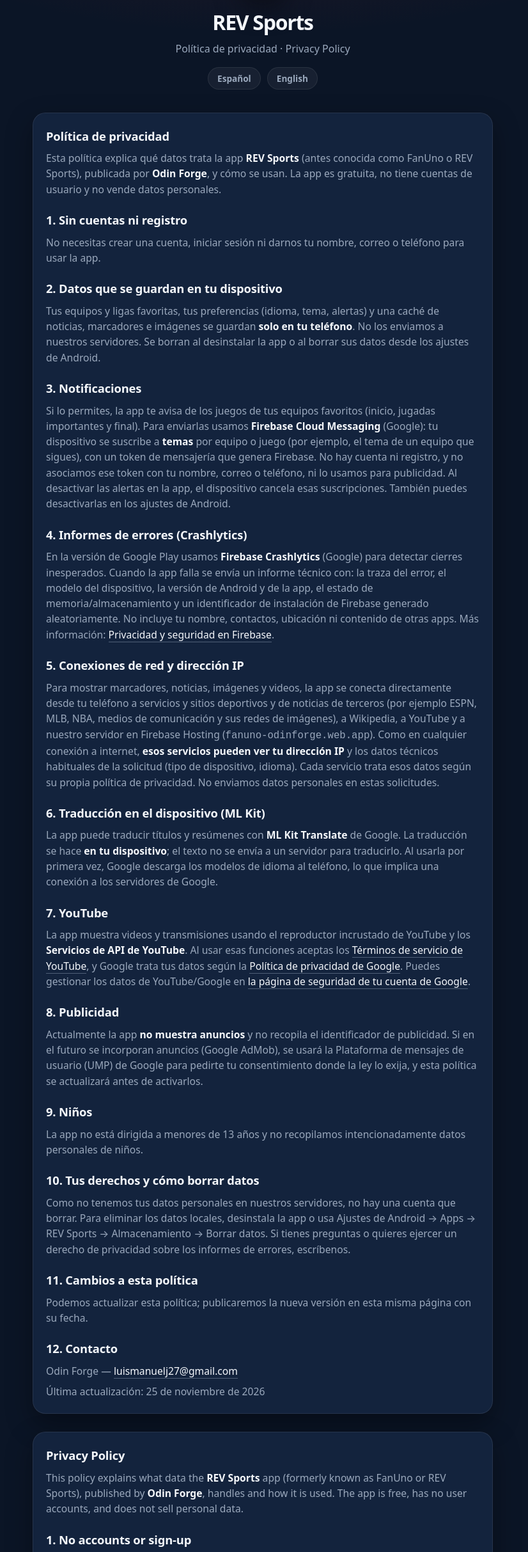
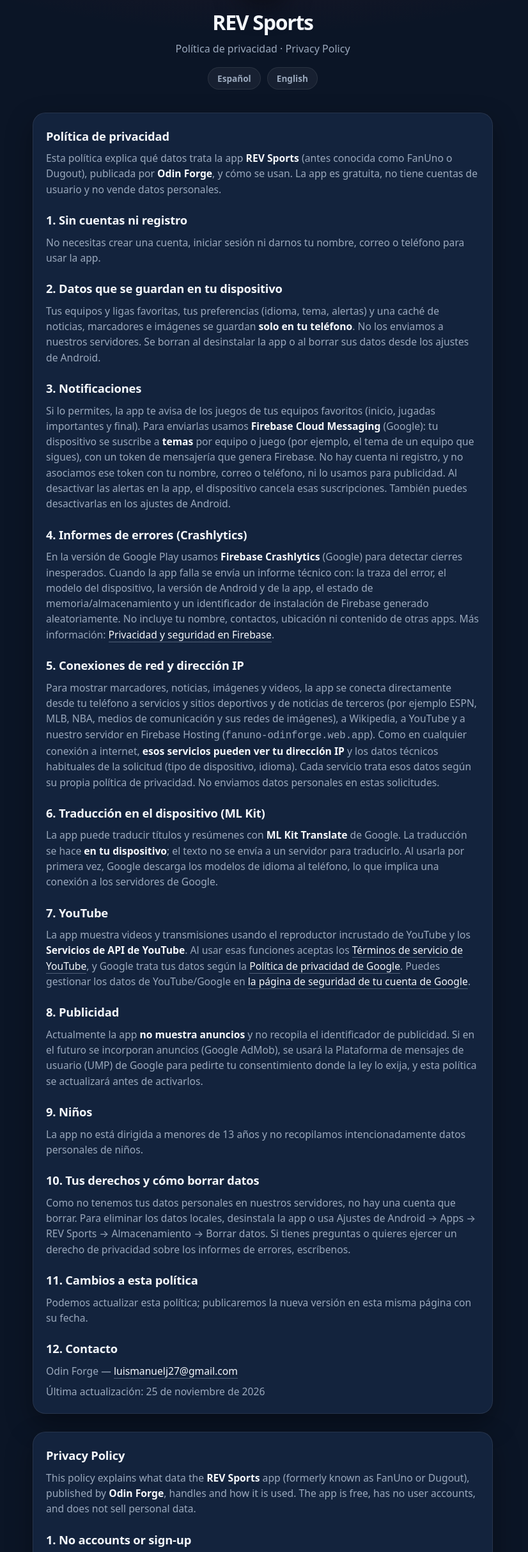
Before and after one commit to ldesoto/ldesoto.github.io, a plain HTML site: page fanuno/privacidad.html in a window 1280 px wide. Shown: the part 127-2553 px from the top of the page at 64% size, without its empty margins (229-1055 px from the left). Drawn offline with Linux system fonts and the light colour scheme.

Commit message:
Fix former-name wording in REV Sports privacy policy

```diff
--- a/fanuno/privacidad.html
+++ b/fanuno/privacidad.html
@@ -98,7 +98,7 @@
 
     <section class="card" id="es" lang="es" aria-labelledby="es-title">
       <h2 id="es-title">Política de privacidad</h2>
-      <p>Esta política explica qué datos trata la app <strong>REV Sports</strong> (antes conocida como FanUno o REV Sports), publicada por <strong>Odin Forge</strong>, y cómo se usan. La app es gratuita, no tiene cuentas de usuario y no vende datos personales.</p>
+      <p>Esta política explica qué datos trata la app <strong>REV Sports</strong> (antes conocida como FanUno o Dugout), publicada por <strong>Odin Forge</strong>, y cómo se usan. La app es gratuita, no tiene cuentas de usuario y no vende datos personales.</p>
 
       <h2>1. Sin cuentas ni registro</h2>
       <p>No necesitas crear una cuenta, iniciar sesión ni darnos tu nombre, correo o teléfono para usar la app.</p>
@@ -140,7 +140,7 @@
 
     <section class="card" id="en" lang="en" aria-labelledby="en-title">
       <h2 id="en-title">Privacy Policy</h2>
-      <p>This policy explains what data the <strong>REV Sports</strong> app (formerly known as FanUno or REV Sports), published by <strong>Odin Forge</strong>, handles and how it is used. The app is free, has no user accounts, and does not sell personal data.</p>
+      <p>This policy explains what data the <strong>REV Sports</strong> app (formerly known as FanUno or Dugout), published by <strong>Odin Forge</strong>, handles and how it is used. The app is free, has no user accounts, and does not sell personal data.</p>
 
       <h2>1. No accounts or sign-up</h2>
       <p>You do not need to create an account, sign in, or give us your name, email, or phone number to use the app.</p>
```
